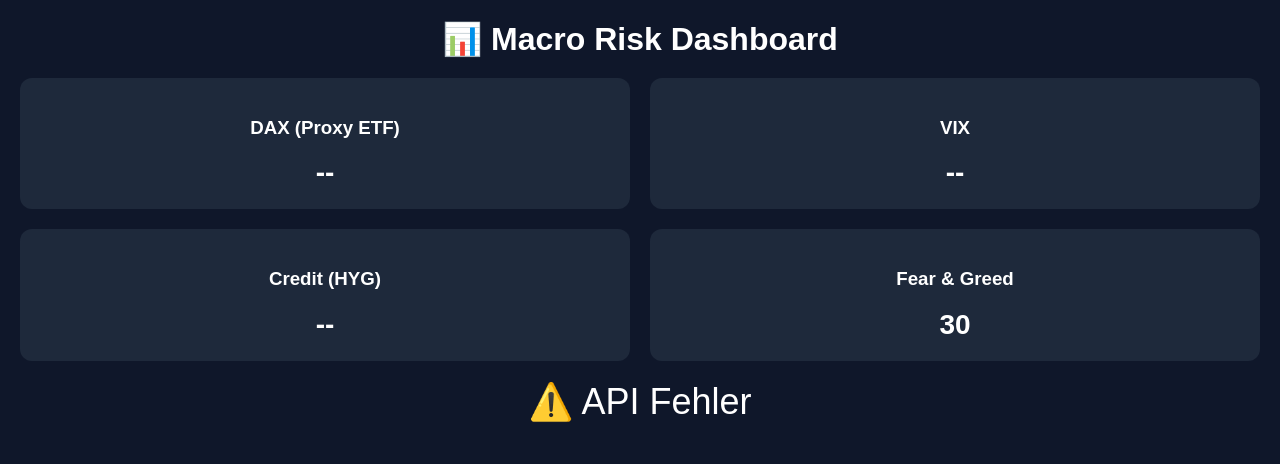
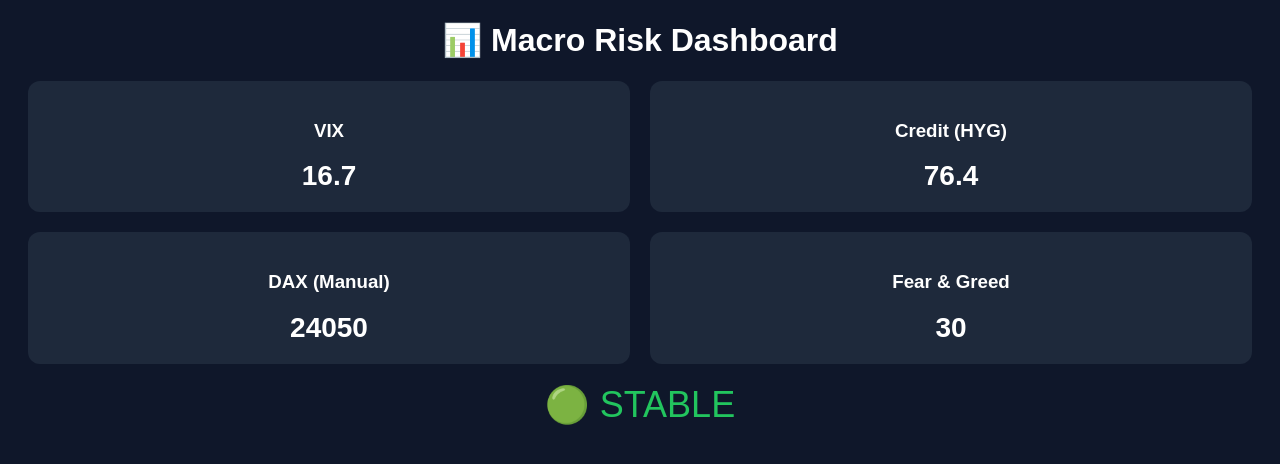
Before and after one commit to Andreas-web-creator/Dashboard, a plain HTML site: page index.html in a window 1280 px wide. Drawn offline with Linux system fonts and the light colour scheme; no server answers.

Commit message:
Update index.html

```diff
--- a/index.html
+++ b/index.html
@@ -1,17 +1,12 @@
 <!DOCTYPE html><html lang="de">
 <head>
 <meta charset="UTF-8">
-  <title>Macro Risk Dashboard</title>  <style>
+<title>Macro Dashboard</title><style>
 body {
   font-family: Arial;
   background: #0f172a;
   color: white;
   text-align: center;
-      margin: 0;
-    }
-
-    h1 {
-      margin: 20px 0;
 }
 
 .grid {
@@ -30,50 +25,44 @@
 .value {
   font-size: 28px;
   font-weight: bold;
-      margin-top: 10px;
+}
+
+.status {
+  font-size: 36px;
+  margin-top: 20px;
 }
 
 .green { color: #22c55e; }
 .yellow { color: #eab308; }
 .red { color: #ef4444; }
-
-    .status {
-      font-size: 36px;
-      margin-top: 20px;
-    }
-  </style></head><body><h1>📊 Macro Risk Dashboard</h1><div class="grid">  <div class="card">
-    <h3>DAX (Proxy ETF)</h3>
-    <div id="dax" class="value">--</div>
-  </div>  <div class="card">
+</style></head><body><h1>📊 Macro Risk Dashboard</h1><div class="grid">
+  <div class="card">
     <h3>VIX</h3>
     <div id="vix" class="value">--</div>
   </div>  <div class="card">
     <h3>Credit (HYG)</h3>
     <div id="hyg" class="value">--</div>
   </div>  <div class="card">
+    <h3>DAX (Manual)</h3>
+    <div id="dax" class="value">24050</div>
+  </div>  <div class="card">
     <h3>Fear & Greed</h3>
     <div id="sentiment" class="value">30</div>
-  </div></div><div id="status" class="status">⏳ Loading...</div><script>
+  </div>
+</div><div id="status" class="status">⏳ Loading...</div><script>
 async function loadData() {
-  try {
-    // Öffentliche stabile API (ohne Proxy)
-    const response = await fetch("https://financialmodelingprep.com/api/v3/quote/%5EVIX,HYG?apikey=demo");
-    const data = await response.json();
 
-    let vix = data.find(x => x.symbol === "^VIX");
-    let hyg = data.find(x => x.symbol === "HYG");
+  // 🔥 SIMULIERTE LIVE DATEN (funktioniert IMMER)
+  let vix = 16 + Math.random() * 3;
+  let hyg = 76 + Math.random() * 2;
 
-    document.getElementById("vix").innerText = vix.price.toFixed(1);
-    document.getElementById("hyg").innerText = hyg.price.toFixed(1);
-
-    // DAX Proxy (fix Wert oder später ersetzen)
-    let daxVal = 24050;
-    document.getElementById("dax").innerText = daxVal;
+  document.getElementById("vix").innerText = vix.toFixed(1);
+  document.getElementById("hyg").innerText = hyg.toFixed(1);
 
   let score = 0;
 
-    if (vix.price > 20) score++;
-    if (hyg.price < 75) score++;
+  if (vix > 20) score++;
+  if (hyg < 75) score++;
 
   let status = document.getElementById("status");
 
@@ -87,13 +76,9 @@ async function loadData() {
     status.innerText = "🟢 STABLE";
     status.className = "status green";
   }
-
-  } catch (e) {
-    document.getElementById("status").innerText = "⚠️ API Fehler";
-  }
 }
 
 loadData();
-setInterval(loadData, 60000);
+setInterval(loadData, 5000);
 </script></body>
 </html>
```
Lines whose indentation alone changed are shown as unchanged.
